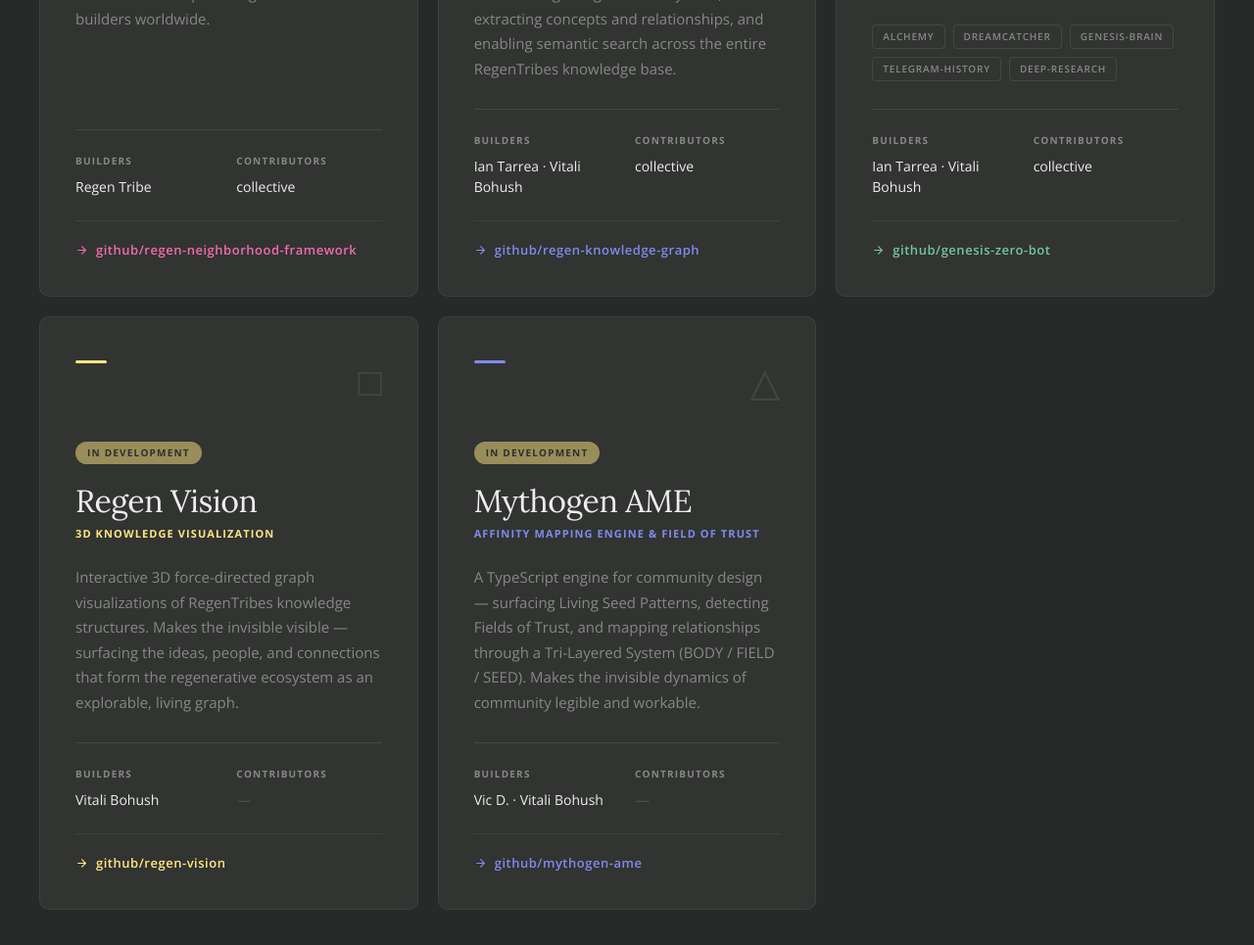
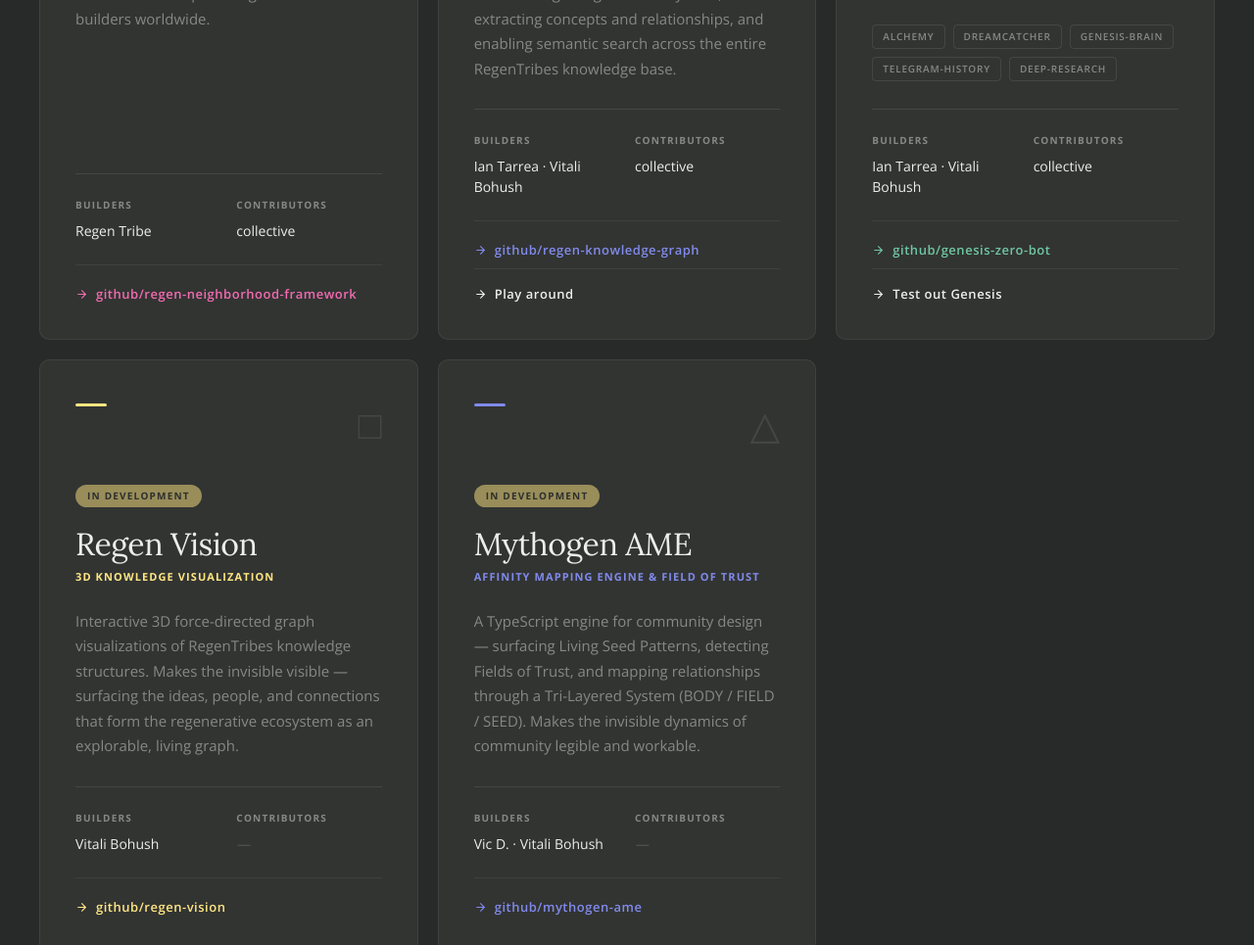
Before and after one commit to wensonia/RegenTribeWebsite, a React app: page /tech-stack in a window 1280 px wide. Shown: the part 2825-3790 px from the top of the page at 98% size. Built offline with nearby package versions, Linux system fonts and the light colour scheme; some packages are replaced by stand-ins of ours.

Commit message:
tech-stack: add Play around and Test out Genesis demo links to tool cards

```diff
--- a/app/tech-stack/page.tsx
+++ b/app/tech-stack/page.tsx
@@ -144,6 +144,8 @@ const tools = [
     contributors: 'collective',
     github:   'https://github.com/regentribes/regen-knowledge-graph',
     repo:     'regen-knowledge-graph',
+    demoLink:  'https://graph.regentribe.org/graph-chain-stories.html',
+    demoLabel: 'Play around',
   },
   {
     dot:      'var(--green)',
@@ -157,6 +159,8 @@ const tools = [
     contributors: 'collective',
     github:   'https://github.com/regentribes/genesis-zero-bot',
     repo:     'genesis-zero-bot',
+    demoLink:  'https://t.me/+fsFL1jIIGM9jOWFh',
+    demoLabel: 'Test out Genesis',
   },
   {
     dot:      'var(--yellow)',
@@ -689,6 +693,24 @@ export default function TechStack() {
                   github/{tool.repo}
                 </motion.a>
 
+                {/* Demo link (optional) */}
+                {'demoLink' in tool && tool.demoLink && (
+                  <motion.a
+                    href={tool.demoLink} target="_blank" rel="noopener noreferrer"
+                    style={{
+                      display: 'inline-flex', alignItems: 'center', gap: '8px',
+                      fontSize: '13px', fontWeight: '600', letterSpacing: '0.04em',
+                      color: TEXT, textDecoration: 'none',
+                      borderTop: `1px solid rgba(237,237,237,0.07)`,
+                      paddingTop: '16px', marginTop: '8px',
+                    }}
+                    whileHover={{ x: 5, opacity: 0.8 }} transition={{ duration: 0.15 }}
+                  >
+                    <ArrowRight size={13} strokeWidth={2} />
+                    {tool.demoLabel}
+                  </motion.a>
+                )}
+
               </motion.div>
             ))}
           </motion.div>
```
